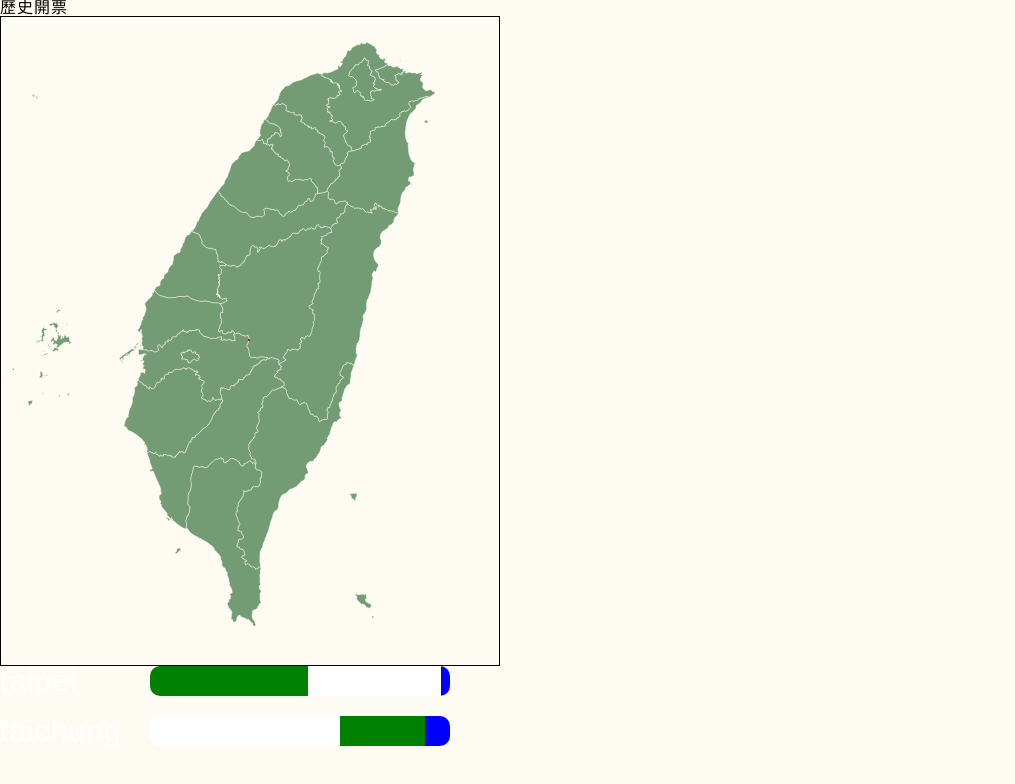
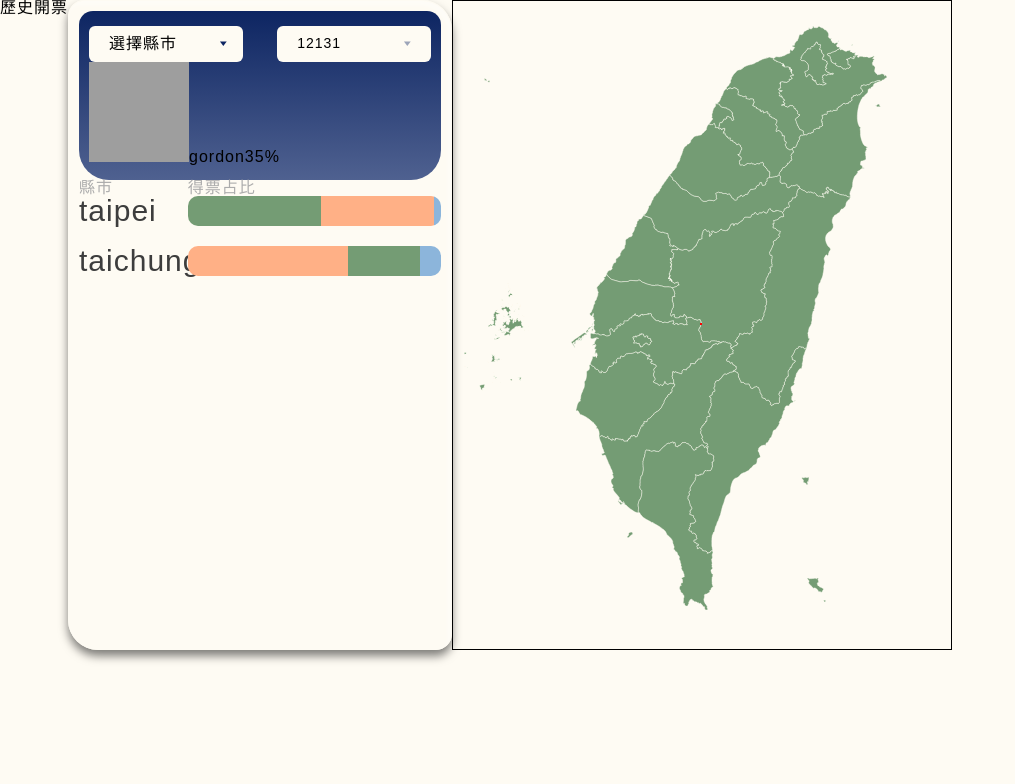
Before and after one commit to edwardtsai54398/F2Evotefortw2024, a Vue app: page /#/vote in a window 1280 px wide. Shown: the top 784 px of the page, without its empty margins (0-1015 px from the left). Built offline with nearby package versions, Linux system fonts and the light colour scheme; grey boxes are pictures that could not be loaded.

Commit message:
feat: 投票側邊導覽列

```diff
--- a/src/assets/scss/all.scss
+++ b/src/assets/scss/all.scss
@@ -2,3 +2,4 @@
 @import "var";
 @import "mixin";
 @import "base";
+@import "../../components/SideMenu.scss";
--- /dev/null
+++ b/src/components/SideMenu.scss
@@ -0,0 +1,92 @@
+.side-menu {
+  width: 30%;
+  // max-width: 400px;
+  padding: 10px;
+  border-radius: 16px 30px;
+  box-shadow: 0 6px 10px rgba(0, 0, 0, 0.5), inset -3px 4px 4px rgba(255, 255, 255, 0.4);
+  border: 1px solid rgba(254, 251, 243, 1);
+  .top-navgation {
+    background: linear-gradient(180deg, #0D2562 0%, #4F6190 100%);
+    border-radius: 14px 14px 30px 30px;
+    padding: 15px 10px;
+    .selection {
+      position: relative;
+      display: flex;
+      justify-content: space-between;
+    }
+    .city, .area {
+      position: relative;
+      background: linear-gradient(0deg, #FEFBF3, #FEFBF3),
+linear-gradient(0deg, #0D2562, #0D2562);
+      padding: 10px 20px;
+      border-radius: 6px;
+      appearance: none;
+      width: 45%;
+      font-size: 14px;
+    }
+    .city.on {
+      background: rgba(255, 245, 217, 1);
+      border-radius: 6px 6px 0 0;
+    }
+    .option {
+      position: absolute;
+      width: 100%;
+      max-height: 200px;
+      overflow-y: auto;
+      left: 0;
+      top: 100%;
+      color: rgba(13, 37, 98, 1);
+      background: rgba(255, 245, 217, 1);
+      border-radius: 0 0 6px 6px;
+      li {
+        padding: 10px 20px;
+        &:hover {
+          background: rgba(254, 251, 243, 1);
+        }
+      }
+    }
+    .city-arrow {
+      position: absolute;
+      z-index: 1;
+      left: 130px;
+      top: 15px;
+      width: 8px;
+    }
+    .area-arrow {
+      position: absolute;
+      z-index: 1;
+      right: 20px;
+      top: 15px;
+      width: 8px;
+    }
+    ::-webkit-scrollbar {
+      width: 5px;
+    }
+    ::-webkit-scrollbar-track {
+      background: #f1f1f1;
+    }
+    ::-webkit-scrollbar-thumb {
+      background: #888;
+    }
+    ::-webkit-scrollbar-thumb:hover {
+      background: #555;
+    }
+  }
+  .each-area-ratio {
+    .title {
+      width: 100%;
+      display: flex;
+      justify-content: space-between;
+    }
+    span {
+      color: rgba(172, 172, 172, 1);
+      display: inline-block;
+      &:first-child {
+        width: 20%;
+      }
+      &:last-child {
+        width: 70%;
+      }
+    }
+  }
+}
--- /dev/null
+++ b/src/components/SideMenu.vue
@@ -0,0 +1,86 @@
+<template>
+  <div class="side-menu">
+    <div class="top-navgation">
+      <div class="selection">
+        <img src="../../public/arrow-active.svg" alt="" class="city-arrow" @click="openCitySelection">
+        <img src="../../public/arrow.svg" alt="" class="area-arrow">
+        <div class="city" @click="openCitySelection" :class="{on: citySelectionOpen}">
+          <span v-if="!currentCity">選擇縣市</span>
+          <span v-else>{{ currentCity }}</span>
+          <ul class="option" v-show="citySelectionOpen">
+            <li v-for="city in cities" :key="city" @click="selectCity(city)">{{ city }}</li>
+          </ul>
+        </div>
+        <div class="area">12131</div>
+      </div>
+      <div class="candidate-all">
+        <div class="candidate">
+          <img src="https://picsum.photos/id/684/100/100" alt="">
+          <span>gordon</span>
+          <span>35%</span>
+        </div>
+      </div>
+    </div>
+    <div class="each-area-ratio">
+      <div class="title">
+        <span>縣市</span>
+        <span>得票占比</span>
+      </div>
+      <div v-for="data in datas" :key="data.name">
+          <VoteBar :data="data"/>
+      </div>
+    </div>
+  </div>
+</template>
+<script>
+import { ref, reactive } from "vue";
+import VoteBar from "./VoteBar.vue";
+export default {
+  name: "SideMenu",
+  components: { VoteBar },
+  setup() {
+    const cities = ref(["台北市", "新北市", "桃園市", "台中市", "台南市", "高雄市", "基隆市", "新竹市", "新竹縣", "新北市", "苗栗縣", "彰化縣", "南投縣", "雲林縣", "嘉義市", "嘉義縣", "屏東縣", "台東縣", "花蓮縣", "宜蘭縣", "金門縣", "連江縣"]);
+    const citySelectionOpen = ref(false);
+    const currentCity = ref("");
+    const openCitySelection = () => {
+      citySelectionOpen.value = !citySelectionOpen.value;
+    }
+    const selectCity = (city) => {
+      currentCity.value = city;
+    }
+
+
+    const datas = reactive([
+      {
+        name: "taipei",
+        vote: {
+          "民進黨": 1000000,
+          "國民黨": 54515,
+          "親民黨": 850000,
+        },
+      },
+      {
+        name: "taichung",
+        vote: {
+          "民進黨": 200000,
+          "國民黨": 60000,
+          "親民黨": 450000,
+        },
+      },
+    ]);
+
+
+
+
+    return {
+      datas,
+      cities,
+      citySelectionOpen,
+      openCitySelection,
+      selectCity,
+      currentCity,
+    };
+  },
+}
+
+</script>
--- a/src/components/VoteBar.vue
+++ b/src/components/VoteBar.vue
@@ -1,4 +1,5 @@
 <template>
+
   <div class="vote-bar">
     <span class="title">
       {{ data.name }}
@@ -32,15 +33,15 @@ export default {
         switch (party) {
           case "民進黨":
             bar1.value.style.width = `${ratio}%`;
-            bar1.value.style.backgroundColor = "green";
+            bar1.value.style.backgroundColor = `rgb(116,156,116)`;
             break;
           case "國民黨":
             bar2.value.style.width = `${ratio}%`
-            bar2.value.style.backgroundColor = "blue";
+            bar2.value.style.backgroundColor = "rgba(140, 181, 219, 1)";
             break;
-          case "民眾黨":
+          case "親民黨":
             bar3.value.style.width = `${ratio}%`
-            bar3.value.style.backgroundColor = "white";
+            bar3.value.style.backgroundColor = "rgba(255, 176, 134, 1)";
             break;
         }
       };
@@ -58,7 +59,7 @@ export default {
               case "國民黨":
                 bar2.value.style.order = `${index+1}`;
                 break;
-              case "民眾黨":
+              case "親民黨":
                 bar3.value.style.order = `${index+1}`;
                 break;
               default:
@@ -80,15 +81,17 @@ export default {
 
 <style lang="scss" scoped>
 .vote-bar {
+  width: 100%;
   display: flex;
+  justify-content: space-between;
   margin-bottom: 20px;
   .title {
-    width: 150px;
+    width: 20%;
     font-size: 30px;
-    color: #fff;
+    color: rgba(61, 61, 61, 1);
   }
   .bar-ratio {
-    min-width: 300px;
+    width: 70%;
     display: flex;
     border-radius: 10px;
     overflow: hidden;
--- a/src/views/Vote.vue
+++ b/src/views/Vote.vue
@@ -3,24 +3,7 @@ import { ref, onMounted, nextTick } from "vue";
 import * as d3 from "d3";
 import * as topojson from "topojson-client";
 import VoteBar from "@/components/VoteBar.vue";
-const datas = [
-    {
-        name: "taipei",
-        vote: {
-            民進黨: 1000000,
-            國民黨: 54515,
-            民眾黨: 850000,
-        },
-    },
-    {
-        name: "taichung",
-        vote: {
-            民進黨: 200000,
-            國民黨: 60000,
-            民眾黨: 450000,
-        },
-    },
-];
+import SideMenu from "@/components/SideMenu.vue";
 
 const taiwanMapData = ref([]);
 const cityMapData = ref([]);
@@ -130,7 +113,9 @@ onMounted(() => {
 </script>
 
 <template>
+    <div class="vote-page">
       <h2>歷史開票</h2>
+      <SideMenu />
       <div class="map">
           <svg ref="mapRef">
               <g id="nation-map">
@@ -159,19 +144,22 @@ onMounted(() => {
               </g>
           </svg>
       </div>
-    <div v-for="data in datas" :key="data.name">
-        <VoteBar :data="data" />
     </div>
 </template>
 
 <style lang="scss">
 @import "@/assets/scss/all.scss";
+.vote-page {
+  display: flex;
+  max-width: 1280px;
+}
 .d-flex {
     display: flex;
     justify-content: center;
     align-items: center;
 }
 .map {
+    width: 70%;
     // overflow: hidden;
     height: 650px;
     width: 500px;
```
Also changed, not shown: public/arrow-active.svg (added), public/arrow.svg (added). Lines whose indentation alone changed are shown as unchanged.
